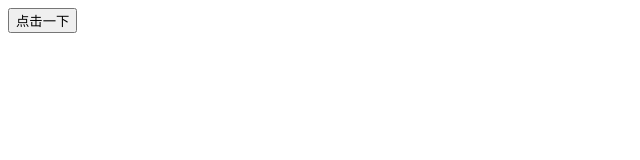
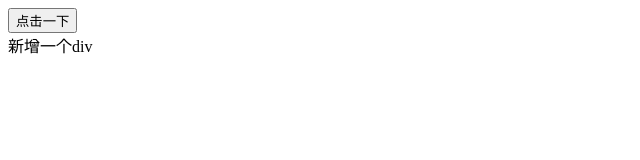
Before and after one commit to RoyKun1/pythonDemo, a plain HTML site: page index.html in a window 1280 px wide. Shown: the full height of the page, 0-640 px from the left. Drawn offline with Linux system fonts and the light colour scheme.

Commit message:
修改index模板

```diff
--- a/index.html
+++ b/index.html
@@ -10,5 +10,6 @@
         <input type="hidden" name="csrfmiddlewaretoken" value="nacnrngnajogMFEOIJFOIvjorjfa">
         <input type="button" name="" id="btnChange" value="点击一下">
     </form>
+    <div>新增一个div</div>
 </body>
 </html>
```
